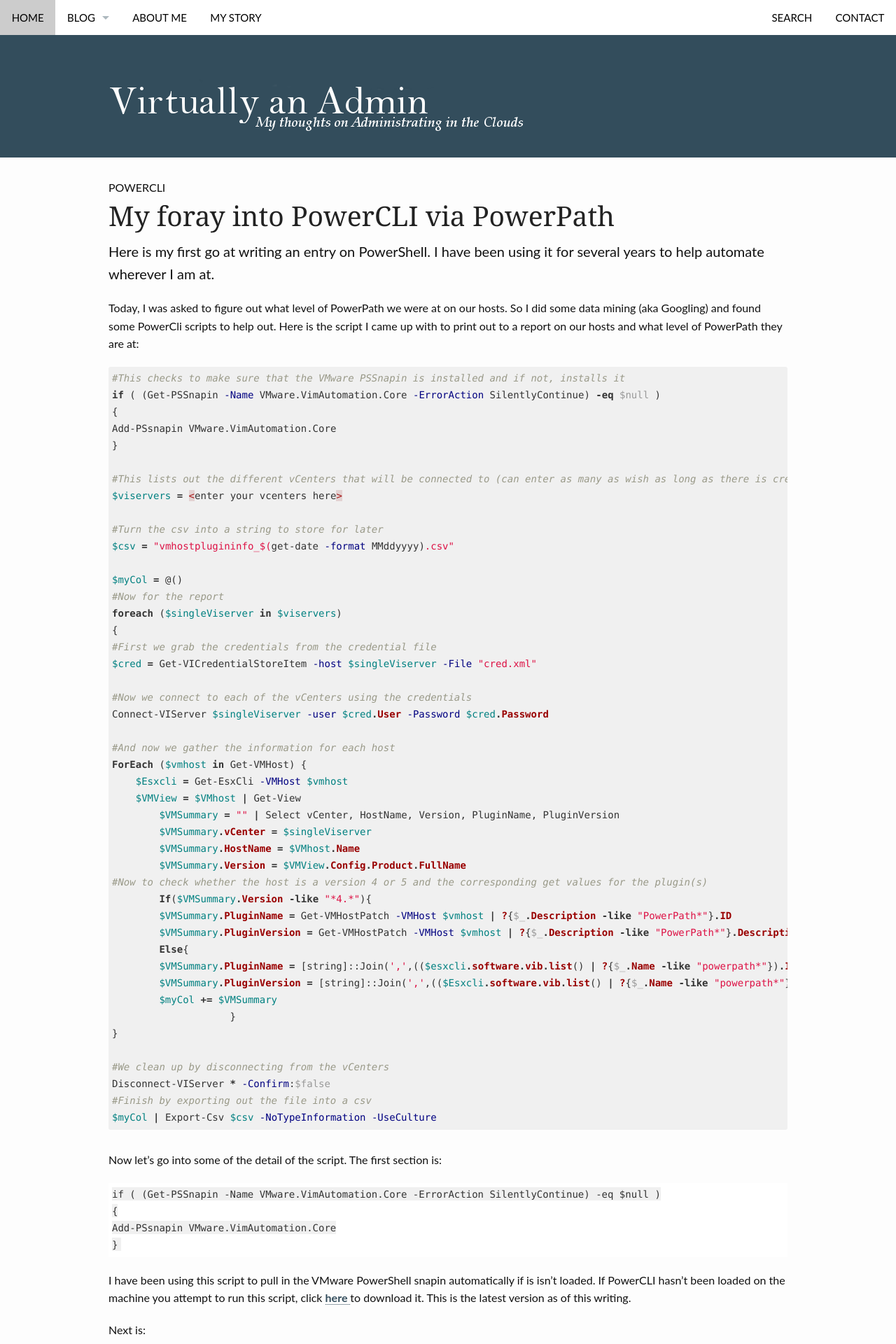
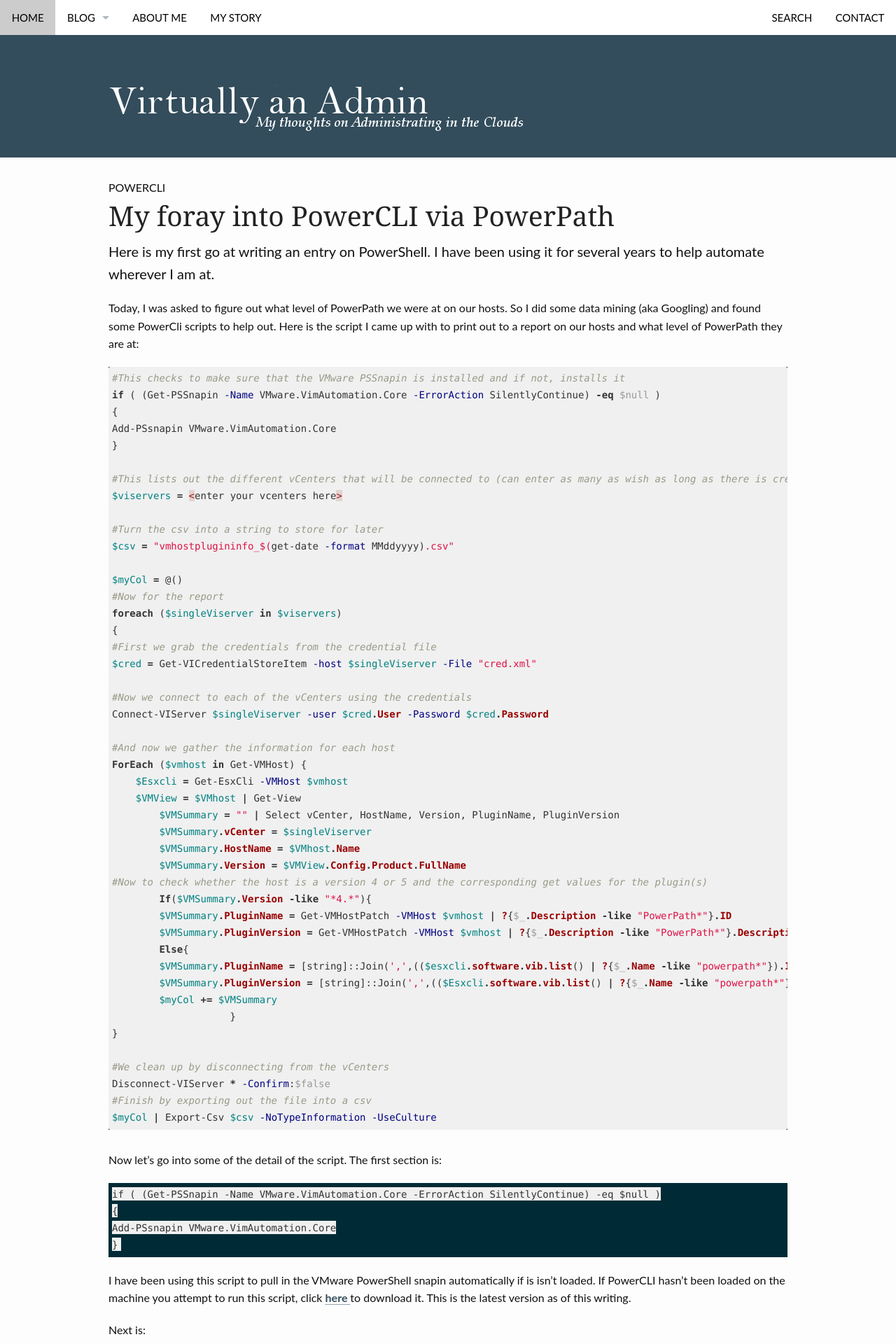
Before and after one commit to virtuallyanadmi/virtuallyanadmi.github.io, a Jekyll site: the page built from _posts/2014-04-15-my-foray-into-powercli-via-powerpath.md, in a window 1280 px wide. Shown: the top 1920 px of the page at 70% size. Built offline with Jekyll 4.4.1, drawn with Linux system fonts in a browser that asks for light colours; comment, search, counter and statistics services are not loaded.

Commit message:
changed config

```diff
--- a/_sass/_11_syntax-highlighting.scss
+++ b/_sass/_11_syntax-highlighting.scss
@@ -3,7 +3,7 @@
 ------------------------------------------------------------------- */
 
 .highlight {
-    background: #fff;
+    background: #002b36;
     .c     { color: #998; font-style: italic } // Comment
     .err   { color: #a61717; background-color: #e3d2d2 } // Error
     .k     { font-weight: bold } // Keyword
```
